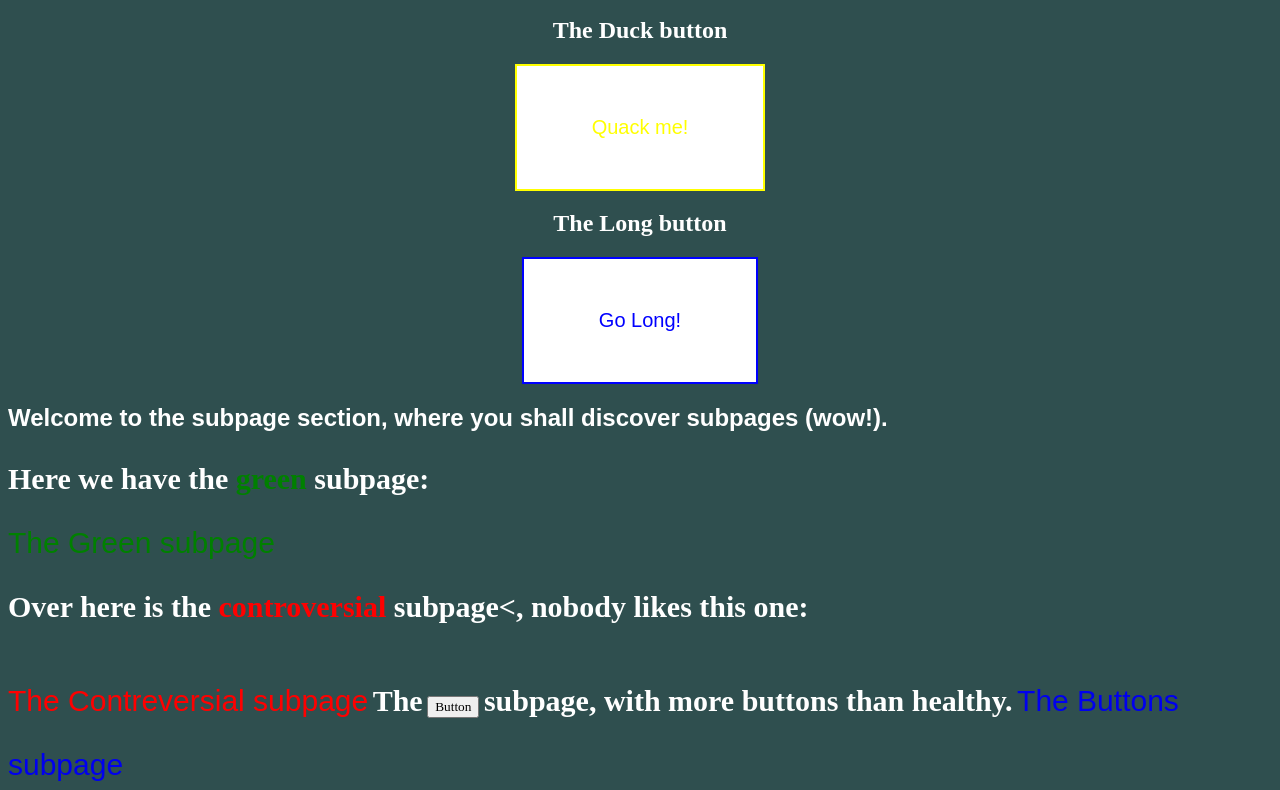
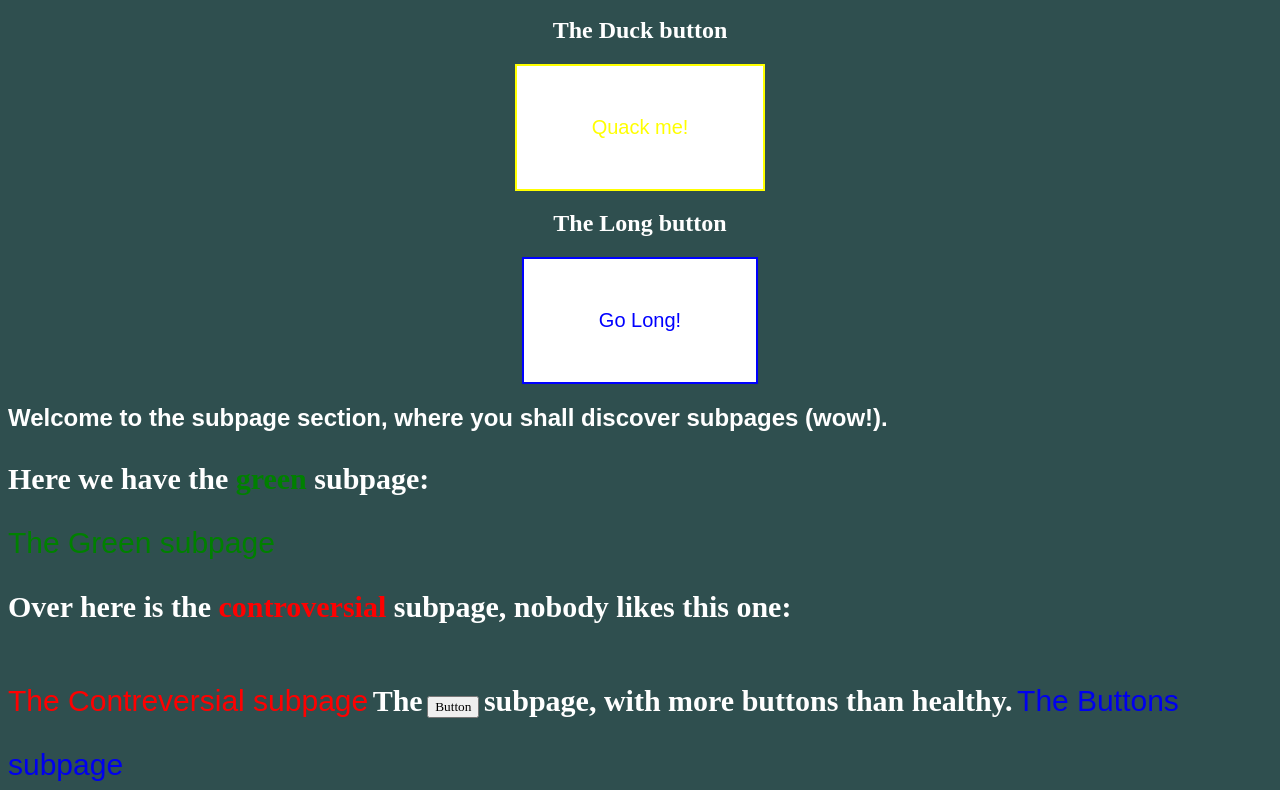
Before and after one commit to JohnyNich/The-testing-grounds, a plain HTML site: page index.html in a window 1280 px wide. Shown: the part 3240-4030 px from the top of the page. Drawn offline with Linux system fonts and the light colour scheme.

Commit message:
Fixed up small text error
Fixed up a tiny little text error on line 68.

```diff
--- a/index.html
+++ b/index.html
@@ -65,7 +65,7 @@
       <h2>Welcome to the subpage section, where you shall discover subpages (wow!).</h2>
       <h3 class="subpage-names">Here we have the <span id="green">green</span> subpage:</h3>
       <a href="green.html" class="subpage" id="green">The Green subpage</a>
-      <h3 class="subpage-names">Over here is the <span id="controversial">controversial</span> subpage<, nobody likes this one:</h3>
+      <h3 class="subpage-names">Over here is the <span id="controversial">controversial</span> subpage, nobody likes this one:</h3>
       <a href="controversial.html" class="subpage" id="controversial">The Contreversial subpage</a>
       <h3 class="subpage-names button-subpage">The </h3>
       <button id="subpage-button">Button</button>
```
